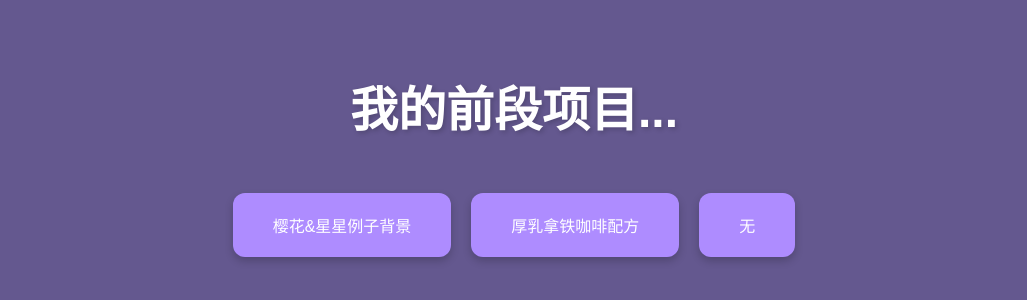
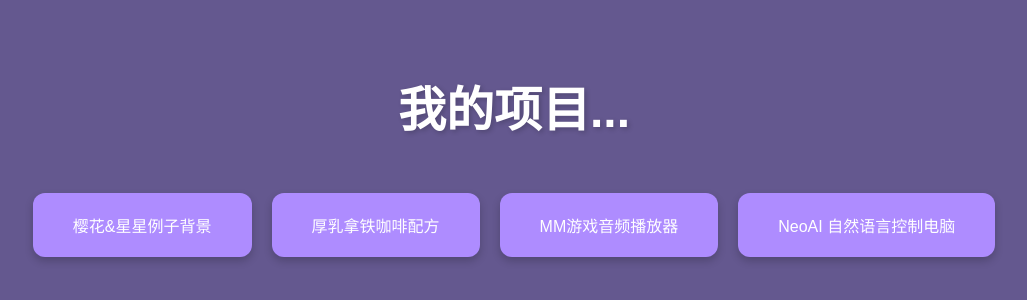
Before and after one commit to TheD0ubleC/TheD0ubleC.github.io, a plain HTML site: page index.html in a window 1280 px wide. Shown: the part 252-552 px from the top of the page, without its empty margins (126-1153 px from the left). Drawn offline with Linux system fonts and the light colour scheme.

Commit message:
Update index.html

```diff
--- a/index.html
+++ b/index.html
@@ -8,12 +8,13 @@
 </head>
 <body>
     <div class="header">
-        <h1>我的前段项目...</h1>
+        <h1>我的项目...</h1>
     </div>
     <div class="container">
         <div class="nav-button" onclick="navigateTo('https://thed0ublec.github.io/ParticleBackground/')">樱花&星星例子背景</div>
         <div class="nav-button" onclick="navigateTo('https://thed0ublec.github.io/CreamyLatte/')">厚乳拿铁咖啡配方</div>
-        <div class="nav-button" onclick="navigateTo('https://thed0ublec.github.io/')">无</div>
+        <div class="nav-button" onclick="navigateTo('https://github.com/TheD0ubleC/MusicalMoments')">MM游戏音频播放器</div>
+        <div class="nav-button" onclick="navigateTo('https://github.com/TheD0ubleC/NeoAI')">NeoAI 自然语言控制电脑</div>
     </div>
     <script src="scripts.js"></script>
 </body>
```
